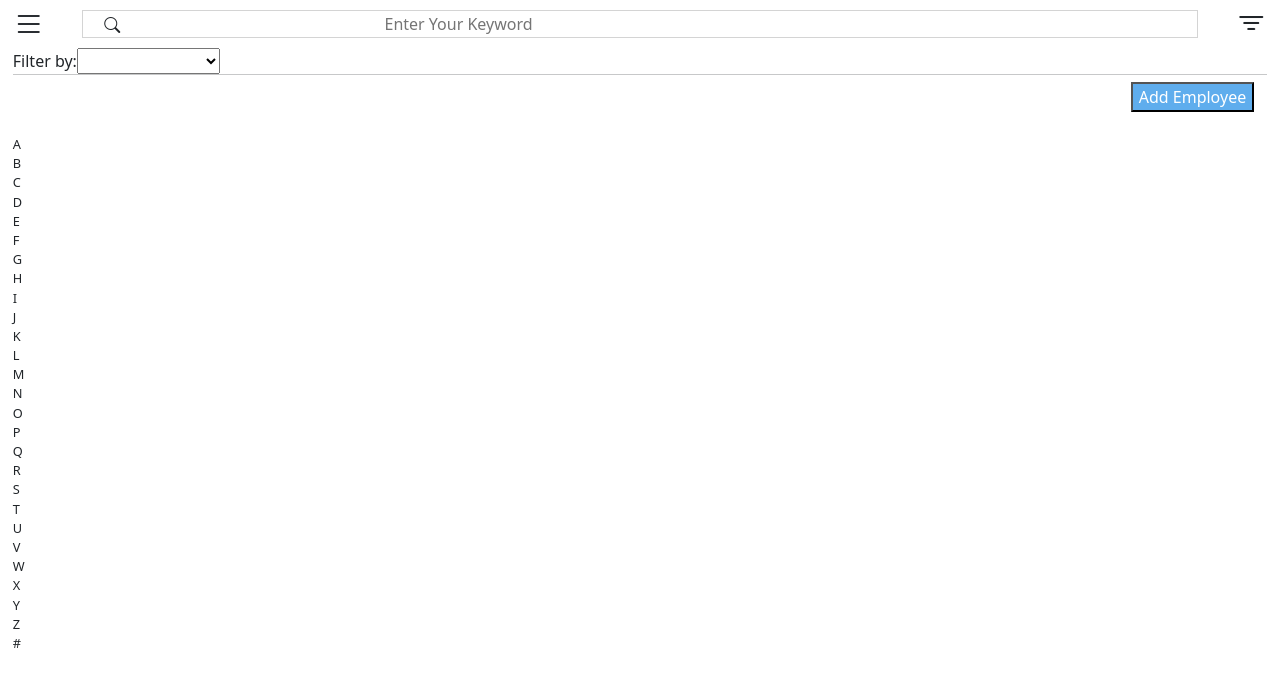
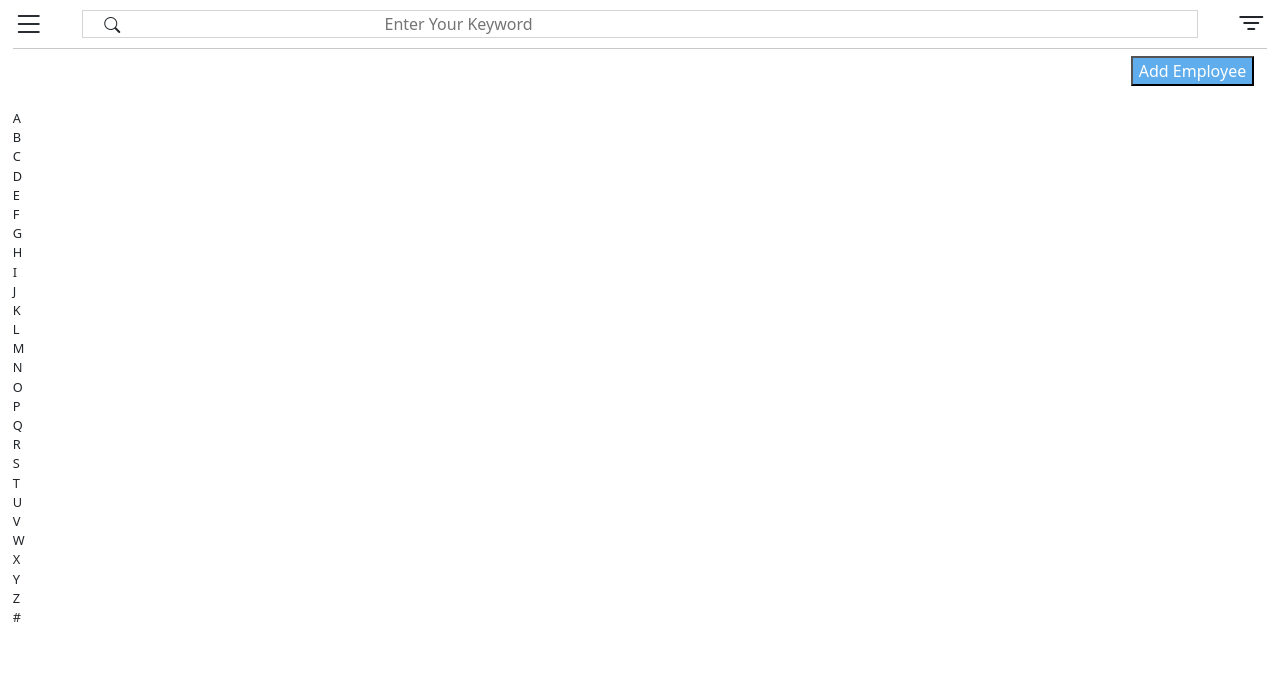
Before and after one commit to vikash18062001/Task5, an Angular app in the folder employee-directory/: page / in a window 1280 px wide. Shown: the top 686 px of the page. Built offline with nearby package versions, Linux system fonts and the light colour scheme.

Commit message:
second commit

```diff
--- a/employee-directory/src/app/mobile-emp-ui/mobile-emp-ui.component.css
+++ b/employee-directory/src/app/mobile-emp-ui/mobile-emp-ui.component.css
@@ -55,3 +55,7 @@ hr
 {
 
 }
+.text
+{
+    font-weight:300;
+}
--- a/employee-directory/src/app/mobile-emp-ui/mobile-emp-ui.component.html
+++ b/employee-directory/src/app/mobile-emp-ui/mobile-emp-ui.component.html
@@ -6,8 +6,8 @@
         </div>
         <i class="bi bi-filter" (click)="showfilter()"></i>
     </header>
-    <div class="filter-by d-flex align-items-center">
-        <label for="filters-by" class="">Filter by:</label>
+    <div *ngIf="showFilter" class="filter-by d-flex align-items-center justify-content-end">
+        <label for="filters-by" class="text">Filter by:</label>
         <select name="filters" id="filtersDropDown" [(ngModel)]="selectedFilter" (ngModelChange)="onFilterChange()">
             <option value="{{filters}}" *ngFor="let filters of dropDownFilter">{{filters}}</option>
         </select>
```
